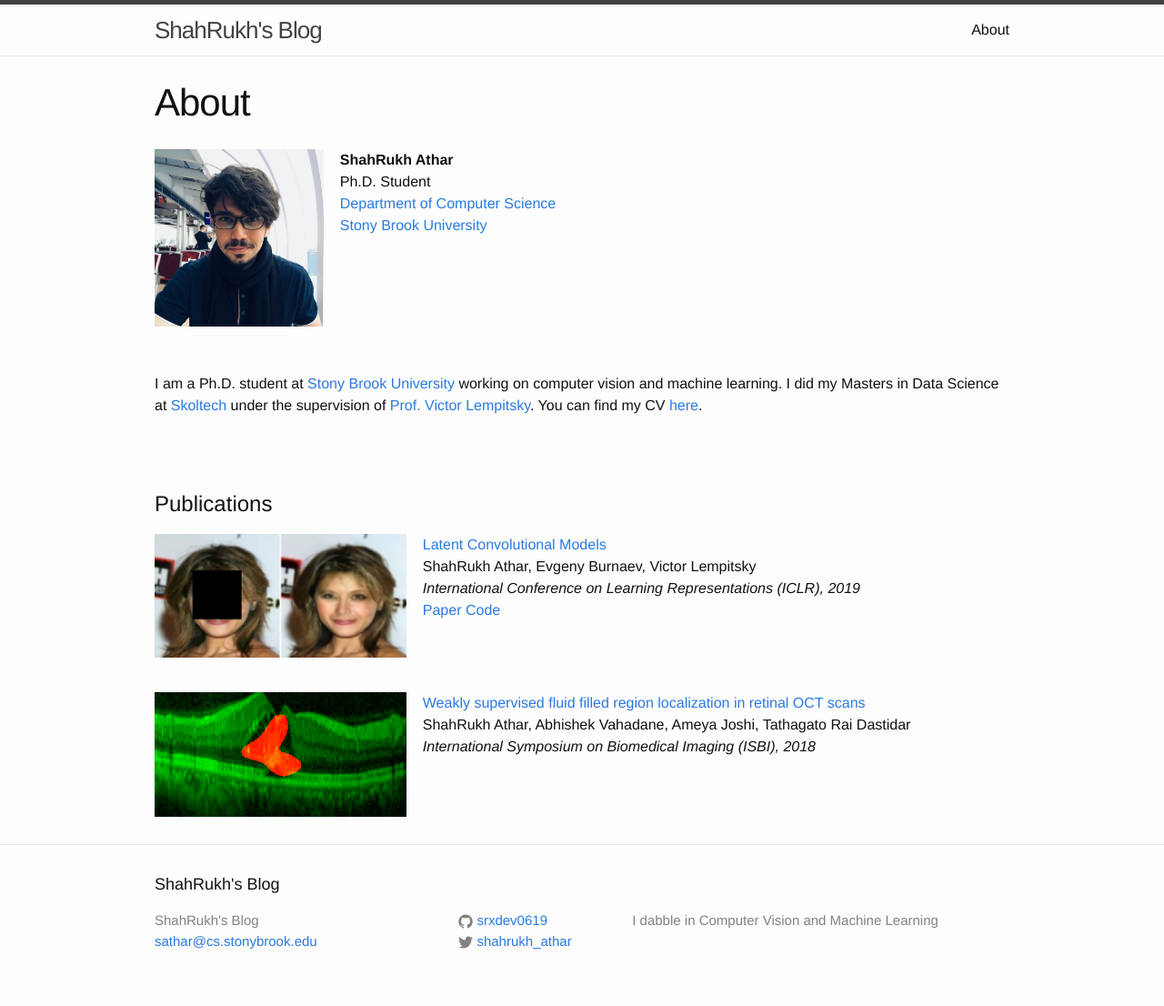
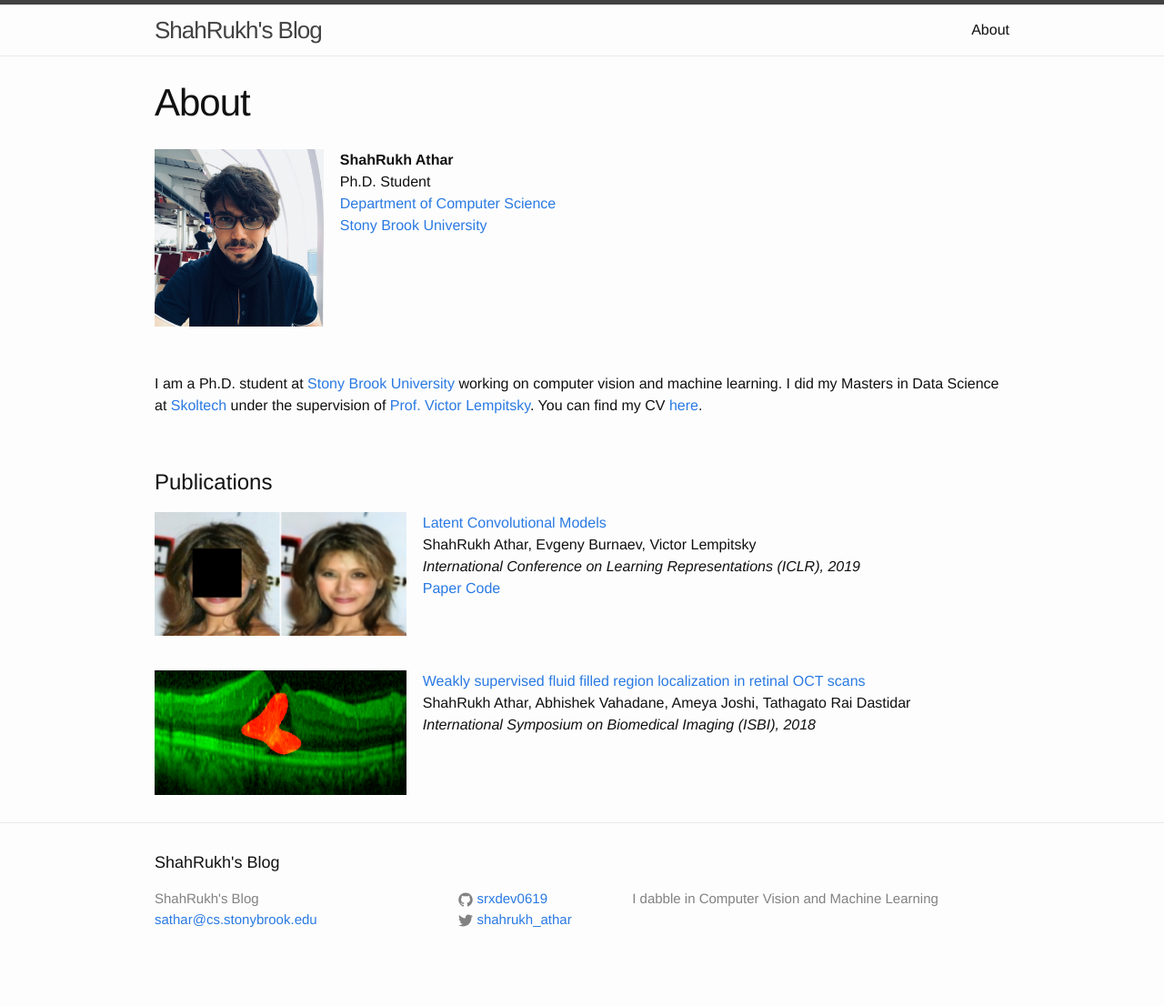
Before and after one commit to shahrukhathar/shahrukhathar.github.io, a Jekyll site: the page built from pages/about.md, in a window 1280 px wide. Shown: the whole page at 91% size. Built offline with Jekyll 4.4.1, drawn with Linux system fonts in a browser that asks for light colours; after the commit the page ends 1082 px from its top, so only the background shows below that.

Commit message:
Updated Page

```diff
--- a/pages/about.md
+++ b/pages/about.md
@@ -24,8 +24,7 @@
 
 &nbsp;
 <br>
-&nbsp;
-<br>
+
 
 # Publications
 
```
